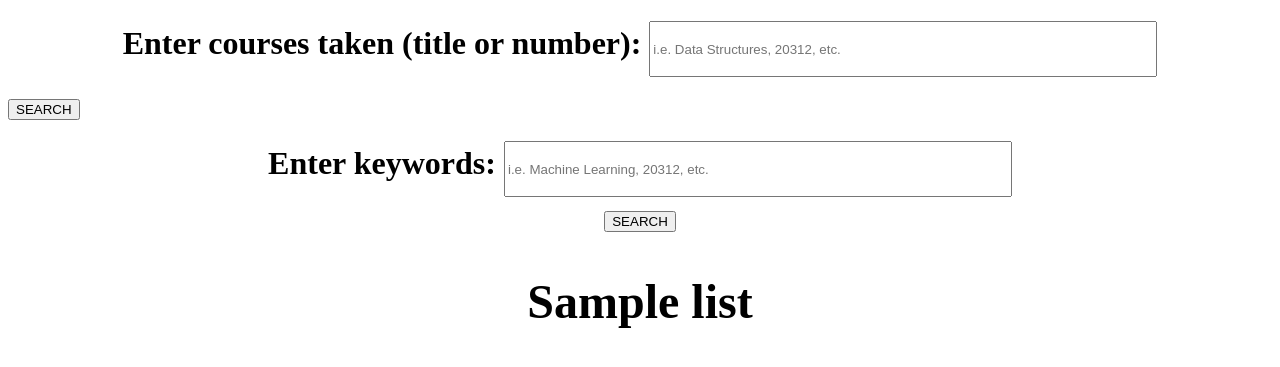
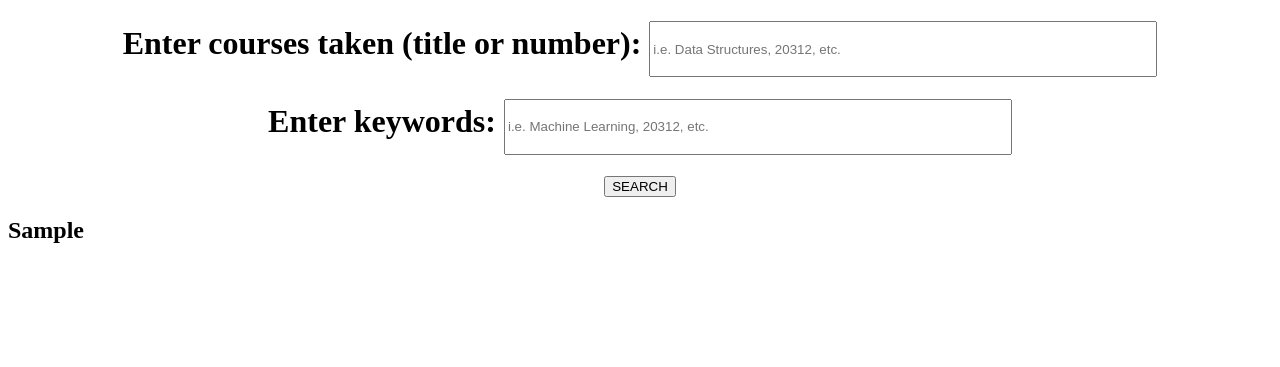
Before and after one commit to hsiaopat/cse_course_search_engine, a Python web app: template templates/index.html in a window 1280 px wide. Shown: the top 367 px of the page. Run offline with Jinja, Linux system fonts and the light colour scheme; the template is opened without the code that fills it: most values are stand-ins (such as "Sample title", 1, 10 or a date in 2020).

Commit message:
update html

```diff
--- a/templates/index.html
+++ b/templates/index.html
@@ -11,17 +11,15 @@
 		<h1><center><label for="courseInput">Enter courses taken (title or number):</label>
 			<input id="courseInput" size="4" placeholder="i.e. Data Structures, 20312, etc." style="height:50px; width: 500px;" type="text" maxlength="100" minlength="1" name="courseInput"></input>
 		</center></h1>
-		<!--submit button for course taken-->
-		<div>
-			<button name="courseTakenSubmit" id = "takenSub" type="submit" title="SEARCH">SEARCH</button>
-		</div>
 		<!--keyword search-->
 		<h1><center><label for="keywordInput">Enter keywords:</label>
 			<input id="keywordInput" size="4" placeholder="i.e. Machine Learning, 20312, etc." style="height:50px; width: 500px;" type="text" maxlength="100" minlength="1" name="keywordInput"></input>
+		</center></h1>
 		<!--submit button for keyword search-->
-		<div>
+		<div><center>
 			<button name=keywordSubmit" id = "keywordSub" type="submit" title="SEARCH">SEARCH</button>
-		</div>
+		</center></div>
+		</form>
 
 		<!--containers for classes display-->
 		<!--first two containers are in one row so we are putting in the same class-->
@@ -44,7 +42,7 @@
 		<!--last container is on its own-->
 		<div class="electives" id="target">
 			<div class="container">
-				{% for i in list %}
+				{% for i in electivesAvailable %}
 					<h2>{{i}}</h2>
 				{% endfor %}
 			</div>
```
